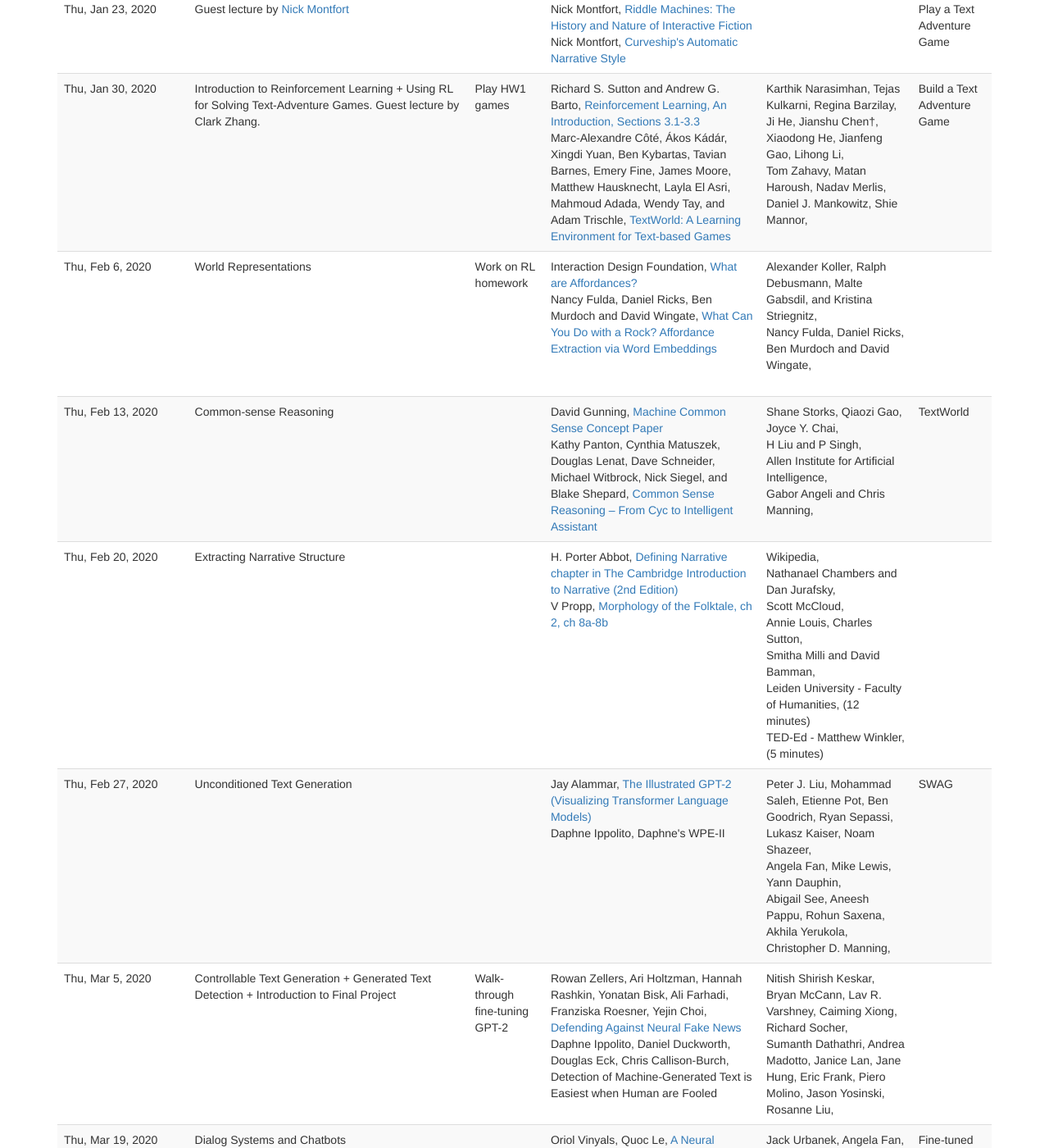
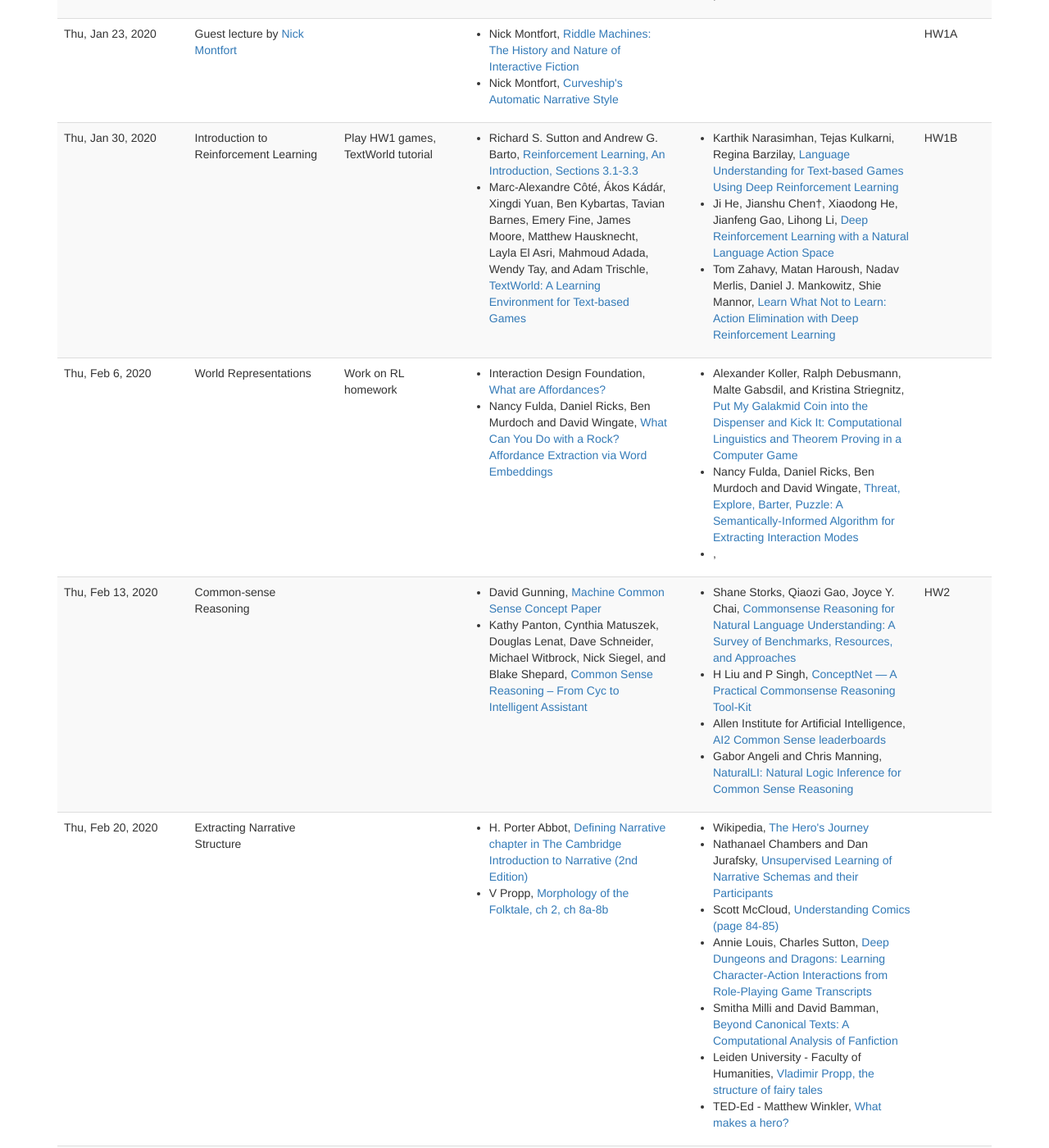
Before and after one commit to interactive-fiction-class/interactive-fiction-class.github.io, a Jekyll site: the page built from lectures.md, in a window 1280 px wide and 1400 px high, scrolled down 323 px. Shown: the whole window at 82% size. Built offline with Jekyll 4.4.1, drawn with Linux system fonts in a browser that asks for light colours; nearby versions of some CDN libraries; a script that is not in the unit is left out; some of the changed text lies outside the part shown.

Commit message:
Updated lectures

```diff
--- a/_data/lectures.yaml
+++ b/_data/lectures.yaml
@@ -47,11 +47,11 @@
       url: https://nickm.com/if/montfort_fdg_2011.pdf
       year: 2011
       authors: Nick Montfort
-  homework: Play a Text Adventure Game
+  homework: HW1A
 -
   date: 2020-01-30
-  title: Introduction to Reinforcement Learning + Using RL for Solving Text-Adventure Games. Guest lecture by Clark Zhang.
-  activity: Play HW1 games
+  title: Introduction to Reinforcement Learning
+  activity: Play HW1 games, TextWorld tutorial
   slides:
   readings:
     -
@@ -81,7 +81,7 @@
       year: 2019
       required: true
       url: https://arxiv.org/abs/1809.02121
-  homework: Build a Text Adventure Game
+  homework: HW1B
 -
   date: 2020-02-06
   title: World Representations
@@ -113,7 +113,7 @@
 -
   date: 2020-02-13
   title: Common-sense Reasoning
-  homework: TextWorld
+  homework: HW2
   slides:
   readings:
     -
@@ -238,11 +238,11 @@
       authors: Abigail See, Aneesh Pappu, Rohun Saxena, Akhila Yerukola, Christopher D. Manning
       optional: false
       url: https://arxiv.org/pdf/1909.10705.pdf
-  homework: SWAG
+  homework: HW3
 -
   date: 2020-03-05
-  title: Controllable Text Generation + Generated Text Detection + Introduction to Final Project
-  activity: Walk-through fine-tuning GPT-2
+  title: Controllable Text Generation + Generated Text Detection
+  activity: Walk-through fine-tuning GPT-2, final project brainstorm
   slides:
   readings:
     -
@@ -290,7 +290,7 @@
       authors: Iulian V. Serban, Alessandro Sordoni, Yoshua Bengio, Aaron Courville, Joelle Pineau
       url: https://arxiv.org/abs/1507.04808
       year: 2015
-  homework: Fine-tuned language model
+  homework: HW4
 -
   date: 2020-03-26
   title: Text Generation with Knowledge Grounding and Narrative Control + Bias in Language Models
@@ -311,6 +311,7 @@
       authors: Elizabeth Clark, Yangfeng Ji, Noah A. Smith
       optional: true
       url: https://www.aclweb.org/anthology/N18-1204.pdf
+  homework: Proposal
 -
   date: 2020-04-02
   title: Human-Computer-Interaction for Collaborative Story Generation
@@ -353,7 +354,7 @@
   date: 2020-04-09
   title: Computer Vision, Speech, and other Multimodal Connections
   slides:
-  readings:
+  optional:
     -
       title: The Amazing Mysteries of the Gutter&colon; Drawing Inferences Between Panels in Comic Book Narratives
       authors: Mohit Iyyer, Varun Manjunatha, Anupam Guha, Yogarshi Vyas, Jordan Boyd-Graber, Hal Daume III, Larry S. Davis
--- a/lectures.md
+++ b/lectures.md
@@ -58,7 +58,7 @@
 
     <!-- End create a HTML anchor for the most recent lecture -->
       <td width="14%">{{ lecture.date | date: '%a, %b %-d, %Y' }}</td>
-      <td width="30%">
+      <td width="16%">
          {{ lecture.title }}
 
 
@@ -84,34 +84,44 @@
           {% endif %}
 	    {% endif %}
       </td>
-      <td>
+      <td width="12%">
         {% if lecture.activity %}
           {{lecture.activity}}
         {% endif %}
       </td>
       <td>
         {% if lecture.readings %}
+        <ul>
           {% for reading in lecture.readings %}
-          {% if reading.url %}
-              {% if reading.optional %}<b>Optional:</b> {% endif %}
-              {{ reading.authors }}, <a href="{{ reading.url }}">{{ reading.title }}</a>
-            <br />
-          {% else %}
-              {% if reading.optional %}<b>Optional</b> {% endif %}
-             {{ reading.authors }}, {{ reading.title }}
-            <br />
-          {% endif %}
+            <li>
+            {% if reading.url %}
+                {% if reading.optional %}<b>Optional:</b> {% endif %}
+                {{ reading.authors }}, <a href="{{ reading.url }}">{{ reading.title }}</a>
+              <br />
+            {% else %}
+                {% if reading.optional %}<b>Optional</b> {% endif %}
+               {{ reading.authors }}, {{ reading.title }}
+              <br />
+            {% endif %}
+            </li>
           {% endfor %}
+        </ul>
         {% endif %}
       </td>
        <td>
         {% if lecture.optional %}
-          {% for optional in lecture.optional %}
-          {% if optional.authors %} {{ optional.authors }}, {% endif %}
-          <a href="{{ video.url }}">{{ video.title }}</a>
-          {% if optional.length %} ({{ optional.length }}) {% endif %}
-            <br />
+        <ul>
+          {% for reading in lecture.optional %}
+            <li>
+            {% if reading.url %}
+                {{ reading.authors }}, <a href="{{ reading.url }}">{{ reading.title }}</a>
+              <br />
+            {% else %}
+               {{ reading.authors }}, {{ reading.title }}
+            {% endif %}
+            </li>
           {% endfor %}
+        </ul>
         {% endif %}
       </td>
       <td>
```
Also changed, not shown: other parts of lectures.md (+1 -1 lines).
